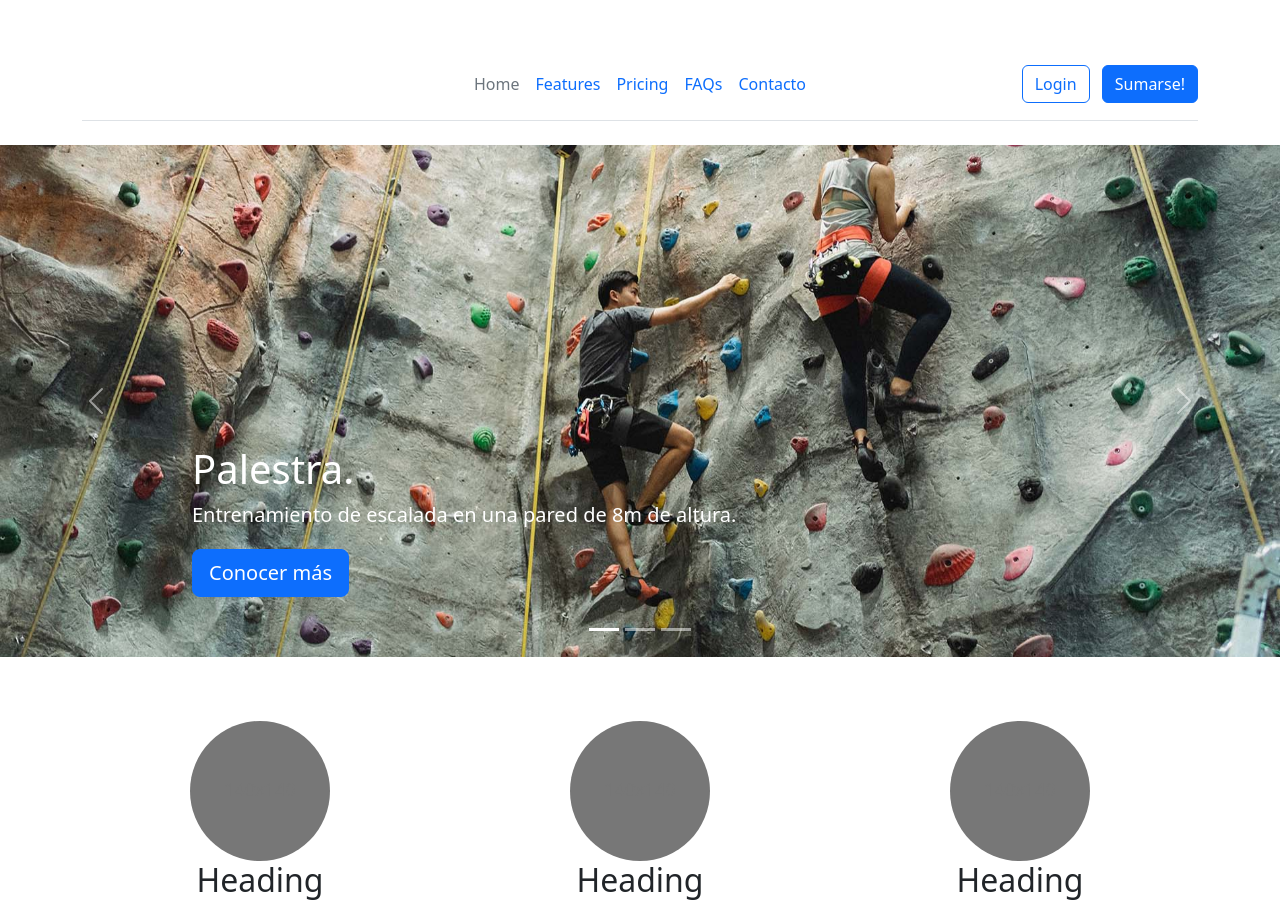
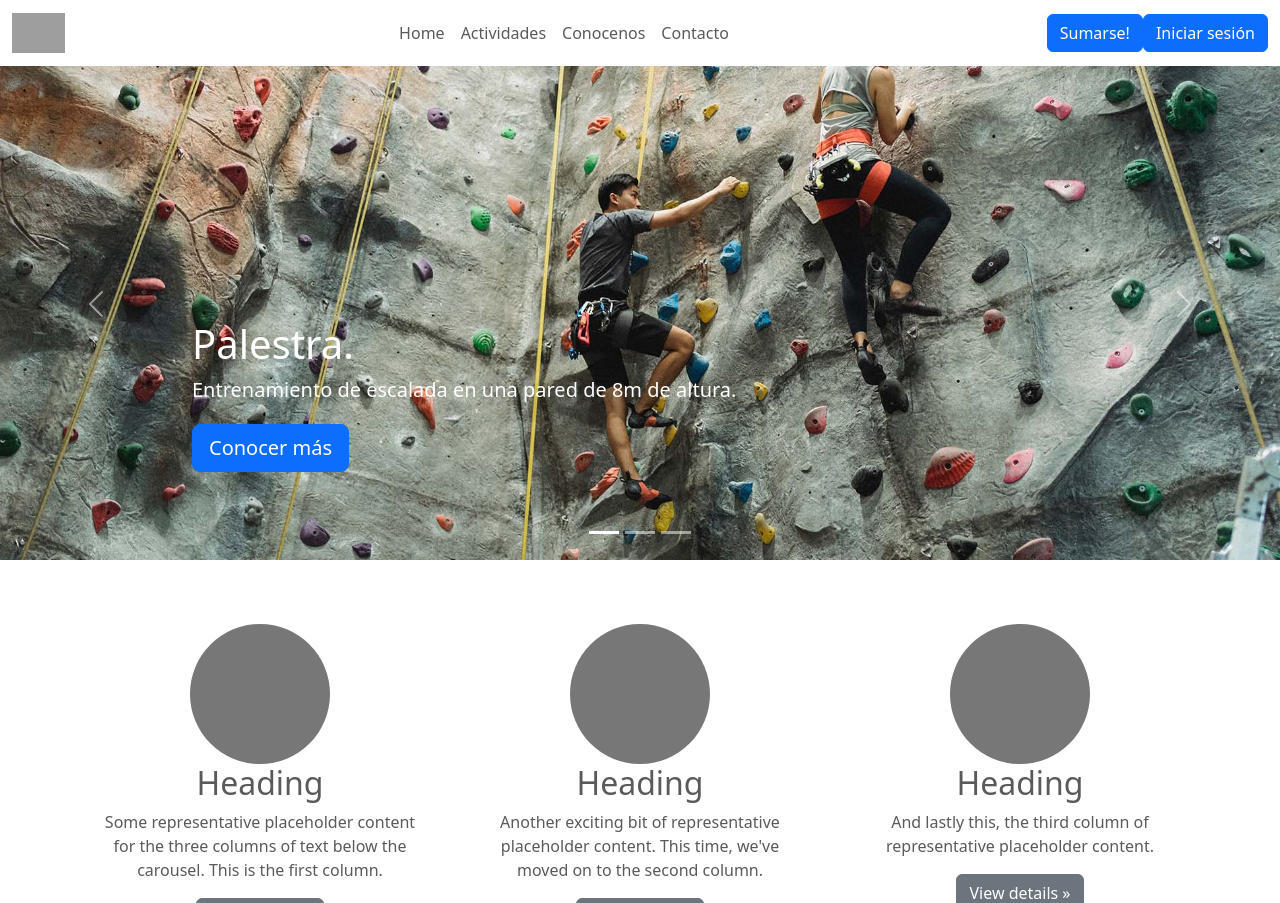
Before and after one commit to ma-herrera/PIG.16.23318, a Django app: page / in a window 1280 px wide. Shown: the top 903 px of the page. Run offline with Django 3.2, Linux system fonts and the light colour scheme; grey boxes are pictures that could not be loaded.

Commit message:
Actualizar header.html

```diff
--- a/templates/gym/header.html
+++ b/templates/gym/header.html
@@ -1,28 +1,38 @@
 
-<link href="https://cdn.jsdelivr.net/npm/bootstrap@5.3.0-alpha3/dist/css/bootstrap.min.css" rel="stylesheet" integrity="sha384-KK94CHFLLe+nY2dmCWGMq91rCGa5gtU4mk92HdvYe+M/SXH301p5ILy+dN9+nJOZ" crossorigin="anonymous">
+<header >
+  <nav class="navbar navbar-expand-md fixed-top bg-white">
+    <div class="container-fluid">
+
+      <a class="navbar-brand d-flex flex-column" href="{% url 'home' %}">
+        {% load static %}
+        <img src="{% static '/img/powerfullGymLogo-RedAndBlack-Full.png'%}" height="40px" width="auto" alt="Logo de Powerful Team">
+      </a>
 
 
-<div class="container">
-    <header class="d-flex flex-wrap align-items-center justify-content-center justify-content-md-between py-3 mb-4 border-bottom">
-      <div class="col-md-3 mb-2 mb-md-0">
-        <a href="/" class="d-inline-flex link-body-emphasis text-decoration-none">
-          <svg class="bi" width="40" height="32" role="img" aria-label="Bootstrap"><use xlink:href="#bootstrap"/></svg>
-        </a>
-      </div>
-
-      <ul class="nav col-12 col-md-auto mb-2 justify-content-center mb-md-0">
-        <li><a href="{% url 'home' %}" class="nav-link px-2 link-secondary">Home</a></li>
-        <li><a href="#" class="nav-link px-2">Features</a></li>
-        <li><a href="#" class="nav-link px-2">Pricing</a></li>
-        <li><a href="#" class="nav-link px-2">FAQs</a></li>
-        <li><a href="{% url 'contacto' %}" class="nav-link px-2">Contacto</a></li>
-      </ul>
-
-      <div class="col-md-3 text-end">
-        <button type="button" class="btn btn-outline-primary me-2">Login</button>
+      <button class="navbar-toggler" type="button" data-bs-toggle="collapse" data-bs-target="#navbarCollapse" aria-controls="navbarCollapse" aria-expanded="false" aria-label="Toggle navigation">
+        <span class="navbar-toggler-icon"></span>
+      </button>
+      <div class="collapse navbar-collapse" id="navbarCollapse">
+        <ul class="navbar-nav me-auto mb-2 mb-md-0 mx-auto">
+          <li class="nav-item">
+            <a class="nav-link" aria-current="page" href="{% url 'home' %}">Home</a>
+          </li>
+          <li class="nav-item">
+            <a class="nav-link" href="#">Actividades</a>
+          </li>
+          <li class="nav-item">
+            <a class="nav-link" href="#" tabindex="-1" aria-disabled="true">Conocenos</a>
+          </li>
+          <li class="nav-item">
+            <a class="nav-link" href= "{% url 'contacto' %}" tabindex="-1" aria-disabled="true">Contacto</a>
+          </li>
+        </ul>
         <button type="button" class="btn btn-primary" data-bs-toggle="modal" data-bs-target="#staticBackdrop">
           Sumarse!
         </button>
+        <button type="button" class="btn btn-primary">Iniciar sesión</button>
+
       </div>
-    </header>
-  </div>
+    </div>
+  </nav>
+</header>
```
